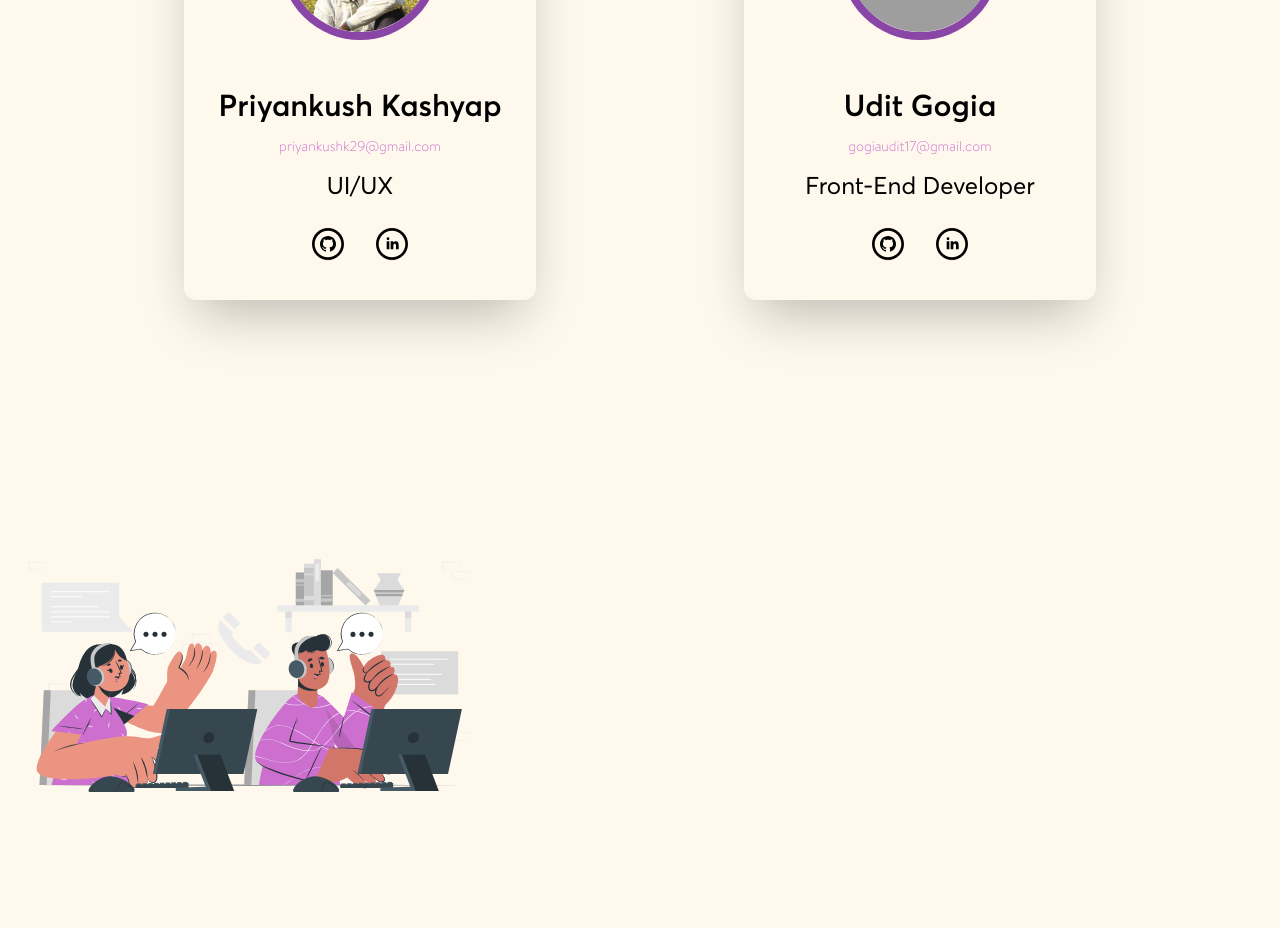
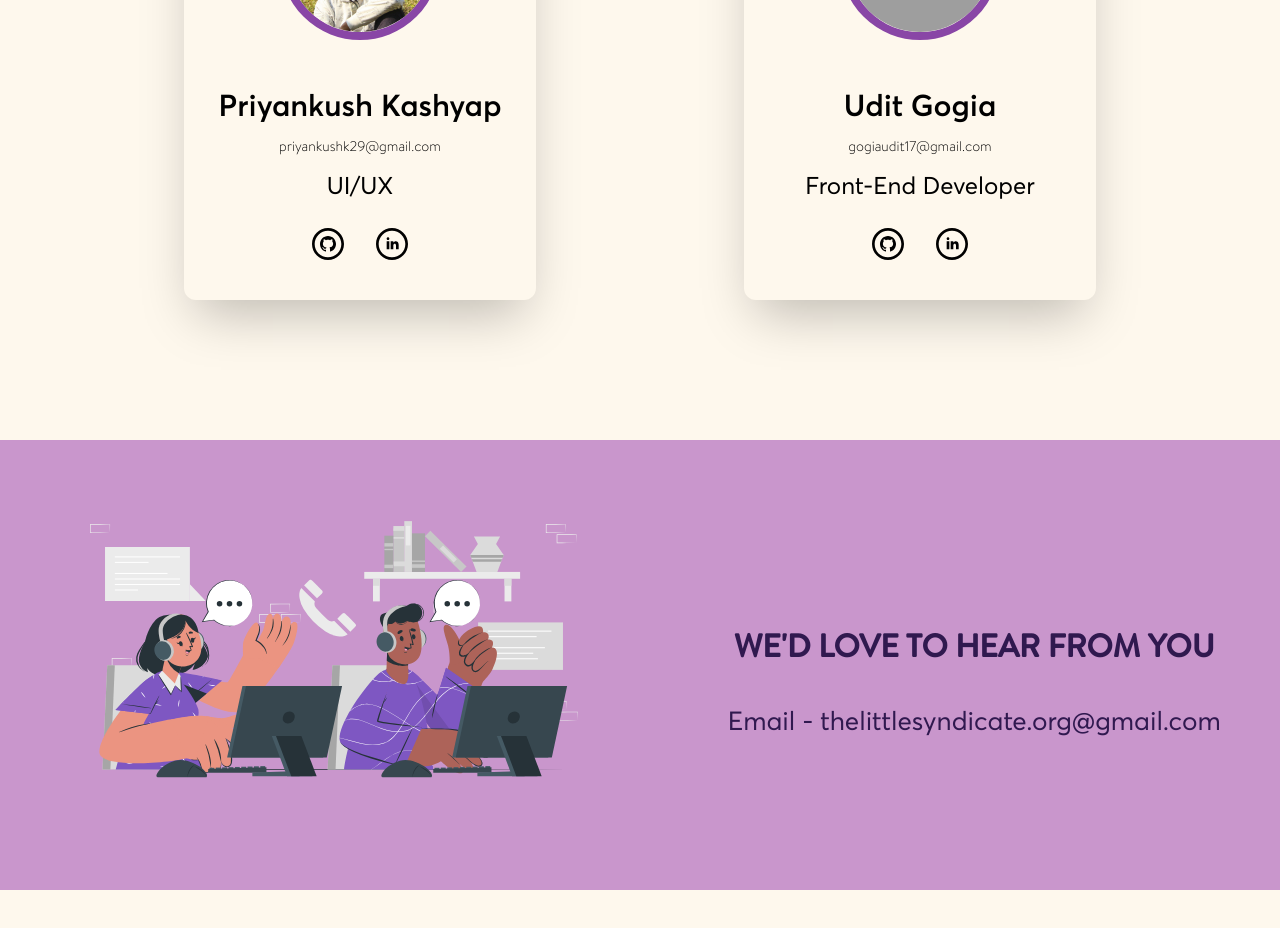
Before and after one commit to diseasePredictorDeploy/Frontend, a React (Create React App) app: page /about in a window 1280 px wide. Shown: the part 2160-3088 px from the top of the page. After the commit the page ends 3050 px from the top, so only its background shows below. Built offline with nearby package versions, Linux system fonts and the light colour scheme; grey boxes are pictures that could not be loaded.

Commit message:
ContactUsDesigned

```diff
--- a/src/Pages/about.jsx
+++ b/src/Pages/about.jsx
@@ -29,7 +29,7 @@ export default function About() {
     )
   }
   return (
-    <div className="">
+    <div className="overflow-x-hidden">
       <Navbar />
       <div className="flex flex-col text-center">
         <div className=" p-20 bg-[#FEF8ED]">
@@ -76,13 +76,21 @@ export default function About() {
           </div>
         </div>
 
-        <div className=" w-full flex flex-row">
+        <div className=" w-full flex flex-row bg-[#C996CC] justify-around items-center">
           <div className="w-50 ">
             <img
               src={Contactus}
               alt="gif"
-              style={{ width: 500, height: 500 }}
+              style={{ width: 550, height: 450 }}
             ></img>
+          </div>
+          <div className="text-[#30194F]">
+            <h3 className="text-[32px] py-8 font-[head-medium] font-bold">
+              WE'D LOVE TO HEAR FROM YOU
+            </h3>
+            <p className="text-[26px]">
+              Email - thelittlesyndicate.org@gmail.com <br />
+            </p>
           </div>
         </div>
       </div>
--- a/src/components/Team.jsx
+++ b/src/components/Team.jsx
@@ -14,7 +14,7 @@ function Team(props) {
       <p className="my-auto mr-16 text-center w-full font-[body-bold] text-3xl">
         {props.name}
       </p>
-      <p className="text-center w-full font-[head-light] text-[#cc6fce] text-sm py-1">
+      <p className="text-center w-full font-[head-light]  text-sm py-1">
         {props.email}
       </p>
       <div className="text-center font-[body-regular]">{props.about}</div>
```
Also changed, not shown: src/assets/images/Contact us.svg.
